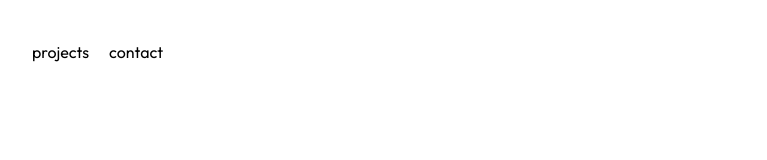
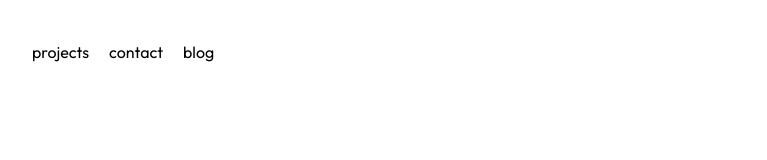
Before and after one commit to sheldor07/yajatgulati.com, a Next.js app: page / in a window 1280 px wide. Shown: the top 160 px of the page, without its empty margins (256-1023 px from the left). Built offline with nearby package versions, Linux system fonts and the light colour scheme.

Commit message:
added blog link
Signed-off-by: sheldor07 <50955708+sheldor07@users.noreply.github.com>

```diff
--- a/src/pages/components/Header.js
+++ b/src/pages/components/Header.js
@@ -28,6 +28,9 @@ export default function Header() {
         >
           contact
         </Link>
+        <a href="https://yajatgulati.hashnode.dev/">
+          blog
+        </a>
       </div>
     </div>
   );
```
